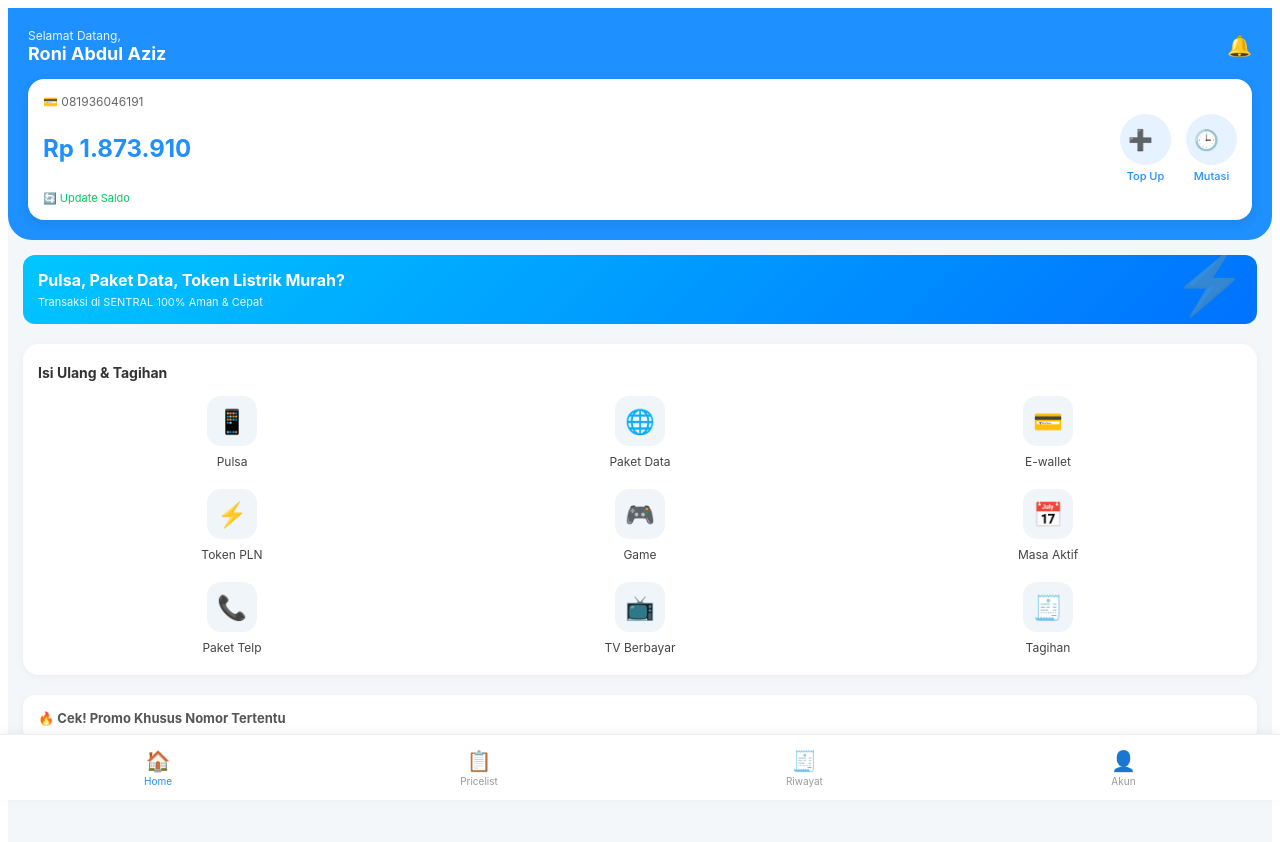
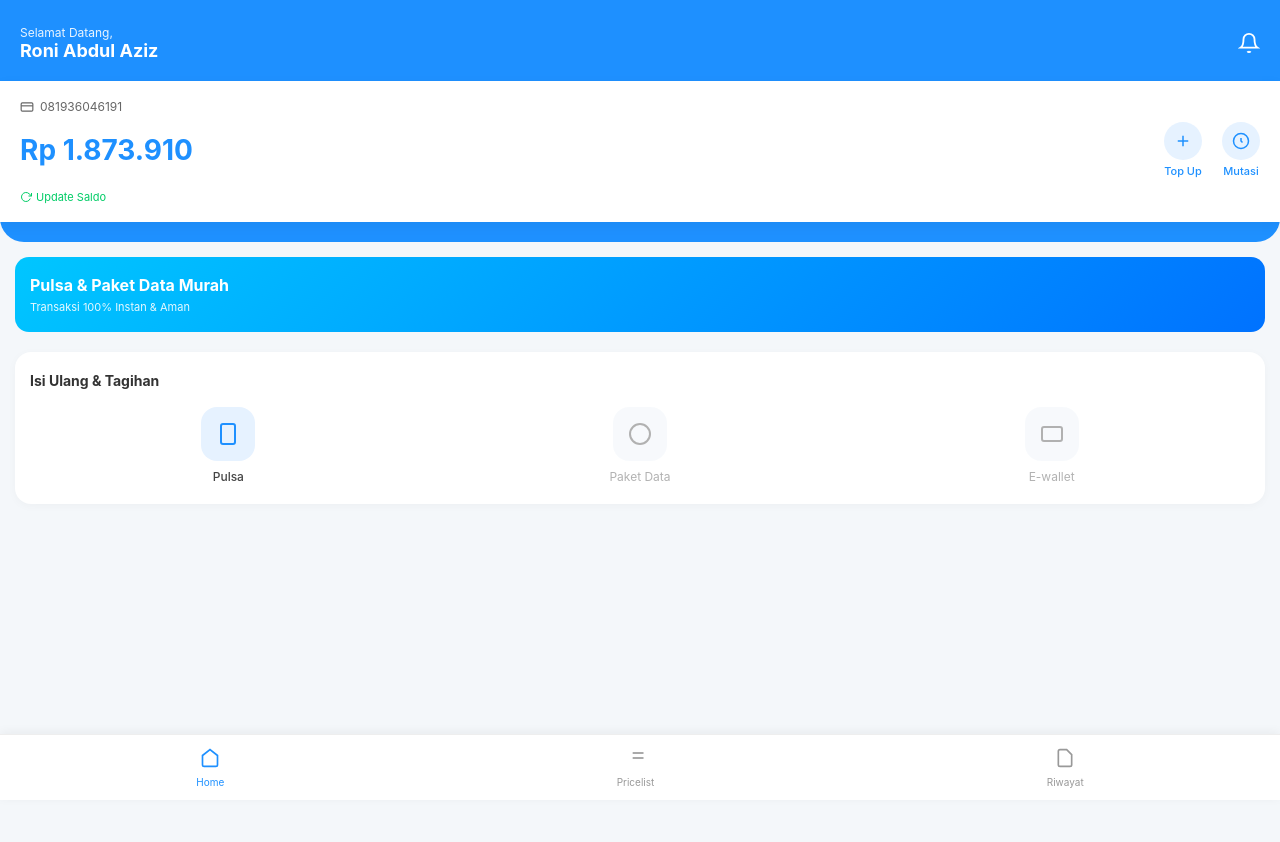
Before and after one commit to roniabdulaziz/sentralapp, a Next.js app: page / in a window 1280 px wide. Shown: the top 842 px of the page. After the commit the page ends 800 px from the top, so only its background shows below. Built offline with nearby package versions, Linux system fonts and the light colour scheme.

Commit message:
Update page.js

```diff
--- a/app/page.js
+++ b/app/page.js
@@ -1,113 +1,185 @@
 'use client';
-import { useState } from 'react';
+import { useState, useEffect } from 'react';
 
 export default function Home() {
+  const [activeTab, setActiveTab] = useState('home');
+  const [currentView, setCurrentView] = useState('dashboard');
   const [phone, setPhone] = useState('');
-  const [activeTab, setActiveTab] = useState('home');
+  const [product, setProduct] = useState('S10');
+  const [loading, setLoading] = useState(false);
+  const [message, setMessage] = useState('');
 
-  // Simulasi data saldo (Nanti bisa diambil dari database Supabase)
   const saldo = 1873910;
 
-  const menus = [
-    { icon: '📱', label: 'Pulsa' },
-    { icon: '🌐', label: 'Paket Data' },
-    { icon: '💳', label: 'E-wallet' },
-    { icon: '⚡', label: 'Token PLN' },
-    { icon: '🎮', label: 'Game' },
-    { icon: '📅', label: 'Masa Aktif' },
-    { icon: '📞', label: 'Paket Telp' },
-    { icon: '📺', label: 'TV Berbayar' },
-    { icon: '🧾', label: 'Tagihan' },
+  useEffect(() => {
+    document.body.style.margin = '0';
+    document.body.style.padding = '0';
+    document.body.style.backgroundColor = '#f4f7fa';
+  }, []);
+
+  const products = [
+    { code: 'S5', name: 'Telkomsel 5.000', price: 6000 },
+    { code: 'S10', name: 'Telkomsel 10.000', price: 11000 },
+    { code: 'S20', name: 'Telkomsel 20.000', price: 20500 },
   ];
 
+  const handleOrder = async (e) => {
+    e.preventDefault();
+    if (!phone || phone.length < 10) {
+      setMessage('❌ Nomor HP tidak valid!');
+      return;
+    }
+    setLoading(true);
+    setMessage('');
+
+    try {
+      const selectedProduct = products.find(p => p.code === product);
+      const res = await fetch(`${process.env.NEXT_PUBLIC_SUPABASE_URL}/transaksi`, {
+        method: 'POST',
+        headers: {
+          'Content-Type': 'application/json',
+          'apikey': process.env.NEXT_PUBLIC_SUPABASE_ANON_KEY,
+          'Authorization': `Bearer ${process.env.NEXT_PUBLIC_SUPABASE_ANON_KEY}`
+        },
+        body: JSON.stringify({
+          nomor_hp: phone,
+          kode_produk: product,
+          harga_jual: selectedProduct.price,
+          status: 'PENDING'
+        })
+      });
+
+      if (res.ok) {
+        setMessage('✅ Transaksi Sukses Dicatat ke Database!');
+        setPhone('');
+      } else {
+        setMessage('❌ Database menolak transaksi.');
+      }
+    } catch (error) {
+      setMessage('❌ Gagal terhubung ke server database.');
+    } finally {
+      setLoading(false);
+    }
+  };
+
   return (
-    <div style={{ backgroundColor: '#f4f7fa', minHeight: '100vh', fontFamily: '-apple-system, BlinkMacSystemFont, "Segoe UI", Roboto, sans-serif', paddingBottom: '80px' }}>
+    <div style={{ minHeight: '100vh', fontFamily: '-apple-system, BlinkMacSystemFont, "Segoe UI", Roboto, sans-serif', paddingBottom: '80px', boxSizing: 'border-box' }}>
 
-      {/* HEADER BLUE BAR */}
-      <div style={{ backgroundColor: '#1e90ff', padding: '20px', borderBottomLeftRadius: '24px', borderBottomRightRadius: '24px', color: 'white' }}>
-        <div style={{ display: 'flex', justifyContent: 'space-between', alignItems: 'center', marginBottom: '15px' }}>
+      {/* TAMPILAN 1: DASHBOARD UTAMA */}
+      {currentView === 'dashboard' && (
+        <>
+          {/* HEADER BLUE BAR (Padding kiri-kanan 0 supaya elemen di dalamnya bisa menempel ke ujung) */}
+          <div style={{ backgroundColor: '#1e90ff', padding: '25px 0px 20px 0px', borderBottomLeftRadius: '24px', borderBottomRightRadius: '24px', color: 'white' }}>
+
+            {/* Nama & Notifikasi (Tetap diberi jarak dalam 20px agar teks tidak menempel layar) */}
+            <div style={{ display: 'flex', justifyContent: 'space-between', alignItems: 'center', marginBottom: '20px', padding: '0 20px' }}>
               <div>
                 <div style={{ fontSize: '12px', opacity: 0.9 }}>Selamat Datang,</div>
                 <div style={{ fontSize: '18px', fontWeight: 'bold' }}>Roni Abdul Aziz</div>
               </div>
-          <div style={{ fontSize: '20px' }}>🔔</div>
+              <svg width="22" height="22" viewBox="0 0 24 24" fill="none" stroke="currentColor" strokeWidth="2"><path d="M18 8A6 6 0 0 0 6 8c0 7-3 9-3 9h18s-3-2-3-9"></path><path d="M13.73 21a2 2 0 0 1-3.46 0"></path></svg>
             </div>
 
-        {/* SALDO CARD */}
-        <div style={{ backgroundColor: 'white', color: '#333', padding: '15px', borderRadius: '16px', boxShadow: '0 4px 12px rgba(0,0,0,0.08)' }}>
-          <div style={{ fontSize: '12px', color: '#666', display: 'flex', alignItems: 'center', gap: '5px' }}>
-            💳 081936046191
+            {/* KOTAK SALDO PUTIH: SEKARANG MELEBAR PENUH (MENEMPEL KIRI KANAN) */}
+            <div style={{ backgroundColor: 'white', color: '#333', padding: '18px 20px', boxShadow: '0 4px 12px rgba(0,0,0,0.05)' }}>
+              <div style={{ fontSize: '12px', color: '#666', display: 'flex', alignItems: 'center', gap: '6px' }}>
+                <svg width="14" height="14" viewBox="0 0 24 24" fill="none" stroke="#666" strokeWidth="2"><rect x="2" y="5" width="20" height="14" rx="2"></rect><line x1="2" y1="10" x2="22" y2="10"></line></svg>
+                081936046191
               </div>
-          <div style={{ display: 'flex', justifyContent: 'space-between', alignItems: 'center', marginTop: '5px' }}>
-            <div style={{ fontSize: '24px', fontWeight: 'bold', color: '#1e90ff' }}>
-              Rp {saldo.toLocaleString('id-ID')}
-            </div>
-            <div style={{ display: 'flex', gap: '15px' }}>
-              <div style={{ textAlign: 'center', cursor: 'pointer' }}>
-                <div style={{ fontSize: '20px', backgroundColor: '#e6f2ff', padding: '8px', borderRadius: '50%', width: '35px', height: '35px', display: 'flex', alignItems: 'center', justifyContents: 'center', margin: '0 auto' }}>➕</div>
-                <div style={{ fontSize: '11px', marginTop: '4px', color: '#1e90ff', fontWeight: '500' }}>Top Up</div>
-              </div>
-              <div style={{ textAlign: 'center', cursor: 'pointer' }}>
-                <div style={{ fontSize: '20px', backgroundColor: '#e6f2ff', padding: '8px', borderRadius: '50%', width: '35px', height: '35px', display: 'flex', alignItems: 'center', justifyContents: 'center', margin: '0 auto' }}>🕒</div>
-                <div style={{ fontSize: '11px', marginTop: '4px', color: '#1e90ff', fontWeight: '500' }}>Mutasi</div>
+              <div style={{ display: 'flex', justifyContent: 'space-between', alignItems: 'center', marginTop: '8px' }}>
+                <div style={{ fontSize: '28px', fontWeight: 'bold', color: '#1e90ff' }}>Rp {saldo.toLocaleString('id-ID')}</div>
+                <div style={{ display: 'flex', gap: '20px' }}>
+                  <div style={{ textAlign: 'center', cursor: 'pointer' }}><div style={{ backgroundColor: '#e6f2ff', width: '38px', height: '38px', borderRadius: '50%', display: 'flex', alignItems: 'center', justifyContent: 'center', margin: '0 auto' }}><svg width="18" height="18" viewBox="0 0 24 24" fill="none" stroke="#1e90ff" strokeWidth="2"><line x1="12" y1="5" x2="12" y2="19"></line><line x1="5" y1="12" x2="19" y2="12"></line></svg></div><div style={{ fontSize: '11px', marginTop: '4px', color: '#1e90ff', fontWeight: '500' }}>Top Up</div></div>
+                  <div style={{ textAlign: 'center', cursor: 'pointer' }}><div style={{ backgroundColor: '#e6f2ff', width: '38px', height: '38px', borderRadius: '50%', display: 'flex', alignItems: 'center', justifyContent: 'center', margin: '0 auto' }}><svg width="18" height="18" viewBox="0 0 24 24" fill="none" stroke="#1e90ff" strokeWidth="2"><polyline points="12 8 12 12 14 14"></polyline><circle cx="12" cy="12" r="10"></circle></svg></div><div style={{ fontSize: '11px', marginTop: '4px', color: '#1e90ff', fontWeight: '500' }}>Mutasi</div></div>
                 </div>
               </div>
+              <div style={{ fontSize: '11px', color: '#00cc66', marginTop: '12px', cursor: 'pointer', display: 'flex', alignItems: 'center', gap: '4px' }}>
+                <svg width="12" height="12" viewBox="0 0 24 24" fill="none" stroke="currentColor" strokeWidth="2"><polyline points="23 4 23 10 17 10"></polyline><path d="M20.49 15a9 9 0 1 1-2.12-9.36L23 10"></path></svg>
+                Update Saldo
               </div>
-          <div style={{ fontSize: '11px', color: '#00cc66', marginTop: '8px', cursor: 'pointer' }}>🔄 Update Saldo</div>
             </div>
           </div>
 
           {/* BANNER PROMO */}
           <div style={{ padding: '0 15px', marginTop: '15px' }}>
-        <div style={{ background: 'linear-gradient(135deg, #00c6ff, #0072ff)', padding: '15px', borderRadius: '12px', color: 'white', position: 'relative', overflow: 'hidden' }}>
-          <div style={{ fontSize: '16px', fontWeight: 'bold', maxWidth: '60%' }}>Pulsa, Paket Data, Token Listrik Murah?</div>
-          <div style={{ fontSize: '11px', opacity: 0.9, marginTop: '5px' }}>Transaksi di SENTRAL 100% Aman & Cepat</div>
-          <div style={{ position: 'absolute', right: '10px', bottom: '5px', fontSize: '60px', opacity: 0.2 }}>⚡</div>
+            <div style={{ background: 'linear-gradient(135deg, #00c6ff, #0072ff)', padding: '18px 15px', borderRadius: '14px', color: 'white', position: 'relative', overflow: 'hidden' }}>
+              <div style={{ fontSize: '16px', fontWeight: 'bold' }}>Pulsa & Paket Data Murah</div>
+              <div style={{ fontSize: '11px', opacity: 0.9, marginTop: '5px' }}>Transaksi 100% Instan & Aman</div>
             </div>
           </div>
 
           {/* GRID MENU UTAMA */}
           <div style={{ padding: '0 15px', marginTop: '20px' }}>
-        <div style={{ backgroundColor: 'white', padding: '20px 15px', borderRadius: '16px', boxShadow: '0 2px 8px rgba(0,0,0,0.04)' }}>
-          <div style={{ fontSize: '14px', fontWeight: 'bold', marginBottom: '15px', color: '#333' }}>Isi Ulang & Tagihan</div>
+            <div style={{ backgroundColor: 'white', padding: '20px 15px', borderRadius: '16px', boxShadow: '0 2px 10px rgba(0,0,0,0.03)' }}>
+              <div style={{ fontSize: '14px', fontWeight: 'bold', marginBottom: '18px', color: '#333' }}>Isi Ulang & Tagihan</div>
+              <div style={{ display: 'grid', gridTemplateColumns: 'repeat(3, 1fr)', gap: '25px 15px', textAlign: 'center' }}>
 
-          <div style={{ display: 'grid', gridTemplateColumns: 'repeat(3, 1fr)', gap: '20px', textAlign: 'center' }}>
-            {menus.map((m, index) => (
-              <div key={index} style={{ cursor: 'pointer' }} onClick={() => m.label === 'Pulsa' && alert('Fitur transaksi pulsa sedang dihubungkan!')}>
-                <div style={{ fontSize: '24px', backgroundColor: '#f0f5fa', width: '50px', height: '50px', borderRadius: '14px', display: 'flex', alignItems: 'center', justifyContents: 'center', margin: '0 auto', transition: 'all 0.2s' }}>
-                  <span style={{margin:'auto'}}>{m.icon}</span>
+                <div onClick={() => setCurrentView('pulsa')} style={{ cursor: 'pointer' }}>
+                  <div style={{ backgroundColor: '#e6f2ff', width: '54px', height: '54px', borderRadius: '16px', display: 'flex', alignItems: 'center', justifyContent: 'center', margin: '0 auto' }}>
+                    <svg width="24" height="24" viewBox="0 0 24 24" fill="none" stroke="#1e90ff" strokeWidth="2"><rect x="5" y="2" width="14" height="20" rx="2"></rect><line x1="12" y1="18" x2="12" y2="18"></line></svg>
                   </div>
-                <div style={{ fontSize: '12px', marginTop: '8px', color: '#444' }}>{m.label}</div>
+                  <div style={{ fontSize: '12px', marginTop: '8px', color: '#444', fontWeight: '500' }}>Pulsa</div>
                 </div>
-            ))}
+
+                <div style={{ opacity: 0.5 }}><div style={{ backgroundColor: '#f0f5fa', width: '54px', height: '54px', borderRadius: '16px', display: 'flex', alignItems: 'center', justifyContent: 'center', margin: '0 auto' }}><svg width="24" height="24" viewBox="0 0 24 24" fill="none" stroke="#666" strokeWidth="2"><circle cx="12" cy="12" r="10"></circle></svg></div><div style={{ fontSize: '12px', marginTop: '8px', color: '#666' }}>Paket Data</div></div>
+                <div style={{ opacity: 0.5 }}><div style={{ backgroundColor: '#f0f5fa', width: '54px', height: '54px', borderRadius: '16px', display: 'flex', alignItems: 'center', justifyContent: 'center', margin: '0 auto' }}><svg width="24" height="24" viewBox="0 0 24 24" fill="none" stroke="#666" strokeWidth="2"><rect x="2" y="5" width="20" height="14" rx="2"></rect></svg></div><div style={{ fontSize: '12px', marginTop: '8px', color: '#666' }}>E-wallet</div></div>
               </div>
             </div>
           </div>
+        </>
+      )}
 
-      {/* PROMO KHUSUS */}
-      <div style={{ padding: '0 15px', marginTop: '20px' }}>
-        <div style={{ backgroundColor: 'white', padding: '15px', borderRadius: '12px', fontSize: '13px', fontWeight: 'bold', color: '#555', boxShadow: '0 2px 8px rgba(0,0,0,0.04)' }}>
-          🔥 Cek! Promo Khusus Nomor Tertentu
+      {/* TAMPILAN 2: FORM TRANSAKSI PULSA */}
+      {currentView === 'pulsa' && (
+        <div style={{ padding: '20px' }}>
+          <div style={{ display: 'flex', alignItems: 'center', gap: '15px', marginBottom: '20px' }} onClick={() => { setCurrentView('dashboard'); setMessage(''); }}>
+            <svg width="24" height="24" viewBox="0 0 24 24" fill="none" stroke="#333" strokeWidth="2" style={{ cursor: 'pointer' }}><line x1="19" y1="12" x2="5" y2="12"></line><polyline points="12 19 5 12 12 5"></polyline></svg>
+            <h3 style={{ margin: 0, color: '#333' }}>Isi Pulsa Reguler</h3>
+          </div>
+
+          <div style={{ backgroundColor: 'white', padding: '20px', borderRadius: '16px', boxShadow: '0 4px 12px rgba(0,0,0,0.05)' }}>
+            <form onSubmit={handleOrder} style={{ display: 'flex', flexDirection: 'column', gap: '15px' }}>
+              <div>
+                <label style={{ display: 'block', marginBottom: '6px', fontWeight: 'bold', fontSize: '13px', color: '#555' }}>Nomor HP Pembeli:</label>
+                <input type="number" placeholder="0812345xxx" value={phone} onChange={(e) => setPhone(e.target.value)} required style={{ width: '100%', padding: '12px', boxSizing: 'border-box', borderRadius: '8px', border: '1px solid #ddd', fontSize: '16px' }} />
+              </div>
+
+              <div>
+                <label style={{ display: 'block', marginBottom: '6px', fontWeight: 'bold', fontSize: '13px', color: '#555' }}>Pilih Nominal Pulsa:</label>
+                <select value={product} onChange={(e) => setProduct(e.target.value)} style={{ width: '100%', padding: '12px', borderRadius: '8px', border: '1px solid #ddd', fontSize: '15px', backgroundColor: '#fff' }}>
+                  {products.map(p => (
+                    <option key={p.code} value={p.code}>{p.name} — Rp {p.price.toLocaleString('id-ID')}</option>
+                  ))}
+                </select>
+              </div>
+
+              <button type="submit" disabled={loading} style={{ width: '100%', padding: '14px', backgroundColor: '#1e90ff', color: 'white', border: 'none', borderRadius: '8px', fontWeight: 'bold', fontSize: '16px', cursor: 'pointer', marginTop: '10px' }}>
+                {loading ? 'Sedang Memproses...' : 'KIRIM PULSA'}
+              </button>
+            </form>
+
+            {message && (
+              <div style={{ marginTop: '15px', padding: '12px', borderRadius: '8px', textAlign: 'center', backgroundColor: message.includes('✅') ? '#e6f4ea' : '#fce8e6', color: message.includes('✅') ? '#137333' : '#c5221f', fontWeight: 'bold', fontSize: '14px' }}>
+                {message}
+              </div>
+            )}
           </div>
         </div>
+      )}
 
       {/* BOTTOM NAVIGATION BAR */}
       <div style={{ position: 'fixed', bottom: 0, left: 0, right: 0, height: '65px', backgroundColor: 'white', borderTop: '1px solid #eee', display: 'flex', justifyContent: 'space-around', alignItems: 'center', boxShadow: '0 -2px 10px rgba(0,0,0,0.05)', zIndex: 1000 }}>
-        <div onClick={() => setActiveTab('home')} style={{ textAlign: 'center', color: activeTab === 'home' ? '#1e90ff' : '#999', cursor: 'pointer' }}>
-          <div style={{ fontSize: '20px' }}>🏠</div>
-          <div style={{ fontSize: '10px', marginTop: '2px' }}>Home</div>
+        <div onClick={() => { setActiveTab('home'); setCurrentView('dashboard'); }} style={{ textAlign: 'center', color: activeTab === 'home' ? '#1e90ff' : '#999', cursor: 'pointer' }}>
+          <svg width="20" height="20" viewBox="0 0 24 24" fill="none" stroke="currentColor" strokeWidth="2" style={{ margin: '0 auto' }}><path d="M3 9l9-7 9 7v11a2 2 0 0 1-2 2H5a2 2 0 0 1-2-2z"></path></svg>
+          <div style={{ fontSize: '10px', marginTop: '4px' }}>Home</div>
         </div>
         <div onClick={() => setActiveTab('pricelist')} style={{ textAlign: 'center', color: activeTab === 'pricelist' ? '#1e90ff' : '#999', cursor: 'pointer' }}>
-          <div style={{ fontSize: '20px' }}>📋</div>
-          <div style={{ fontSize: '10px', marginTop: '2px' }}>Pricelist</div>
+          <svg width="20" height="20" viewBox="0 0 24 24" fill="none" stroke="currentColor" strokeWidth="2" style={{ margin: '0 auto' }}><line x1="8" y1="6" x2="21" y2="6"></line><line x1="8" y1="12" x2="21" y2="12"></line></svg>
+          <div style={{ fontSize: '10px', marginTop: '4px' }}>Pricelist</div>
         </div>
         <div onClick={() => setActiveTab('history')} style={{ textAlign: 'center', color: activeTab === 'history' ? '#1e90ff' : '#999', cursor: 'pointer' }}>
-          <div style={{ fontSize: '20px' }}>🧾</div>
-          <div style={{ fontSize: '10px', marginTop: '2px' }}>Riwayat</div>
-        </div>
-        <div onClick={() => setActiveTab('account')} style={{ textAlign: 'center', color: activeTab === 'account' ? '#1e90ff' : '#999', cursor: 'pointer' }}>
-          <div style={{ fontSize: '20px' }}>👤</div>
-          <div style={{ fontSize: '10px', marginTop: '2px' }}>Akun</div>
+          <svg width="20" height="20" viewBox="0 0 24 24" fill="none" stroke="currentColor" strokeWidth="2" style={{ margin: '0 auto' }}><path d="M14 2H6a2 2 0 0 0-2 2v16a2 2 0 0 0 2 2h12a2 2 0 0 0 2-2V8z"></path></svg>
+          <div style={{ fontSize: '10px', marginTop: '4px' }}>Riwayat</div>
         </div>
       </div>
 
```
Lines whose indentation alone changed are shown as unchanged.
